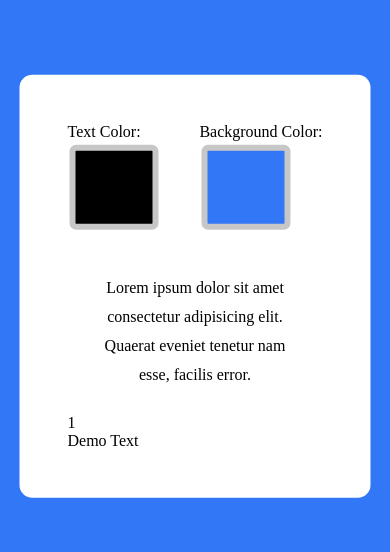
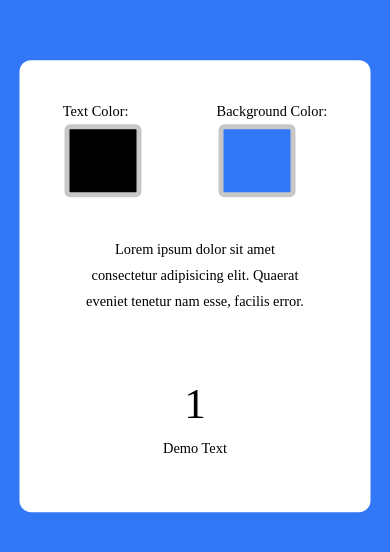
Before and after one commit to Sontara444/color-contrast-checker, a plain HTML site: page index.html in a window 390 px wide. Shown: the part 136-688 px from the top of the page. Drawn offline with Linux system fonts and the light colour scheme.

Commit message:
css completed

```diff
--- a/script.js
+++ b/script.js
@@ -0,0 +1,5 @@
+let textColor = document.getElementById("text-color");
+let bgColor = document.getElementById("bg-color");
+let previewText = document.getElementById("preview");
+let contrast = document.getElementById("contrast");
+let rating = document.getElementById("rating");
--- a/style.css
+++ b/style.css
@@ -54,3 +54,22 @@ input[type="color"]::-moz-color-swatch{
     text-align: center;
     border-radius: 0.5em;
 }
+#contrast{
+    text-align: center;
+    font-size: 3em;
+    margin-top: 1em;
+}
+#rating{
+    text-align: center;
+    padding: 0.8em 0;
+    border-radius: 0.5em;
+}
+
+@media screen and (max-width: 600px){
+    .container{
+        font-size: 0.9em;
+    }
+    input[type="color"]{
+        font-size: 0.8em;
+    }
+}
```
